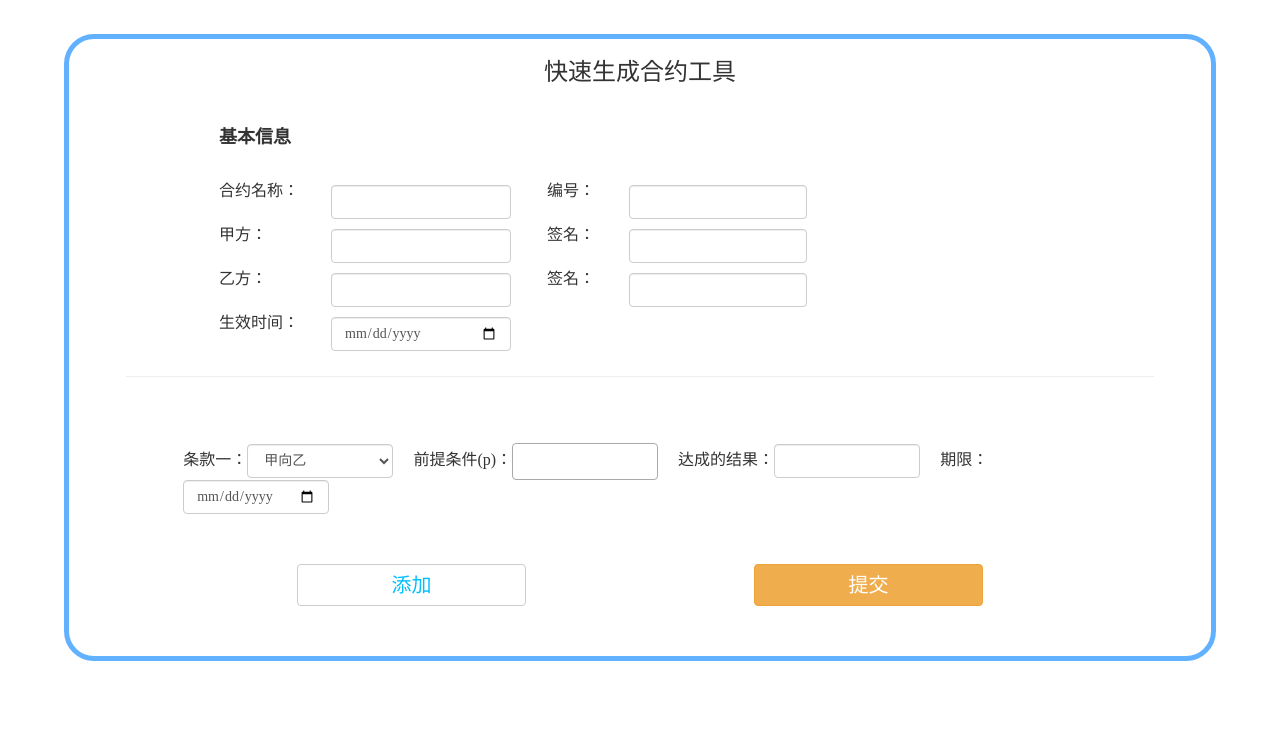
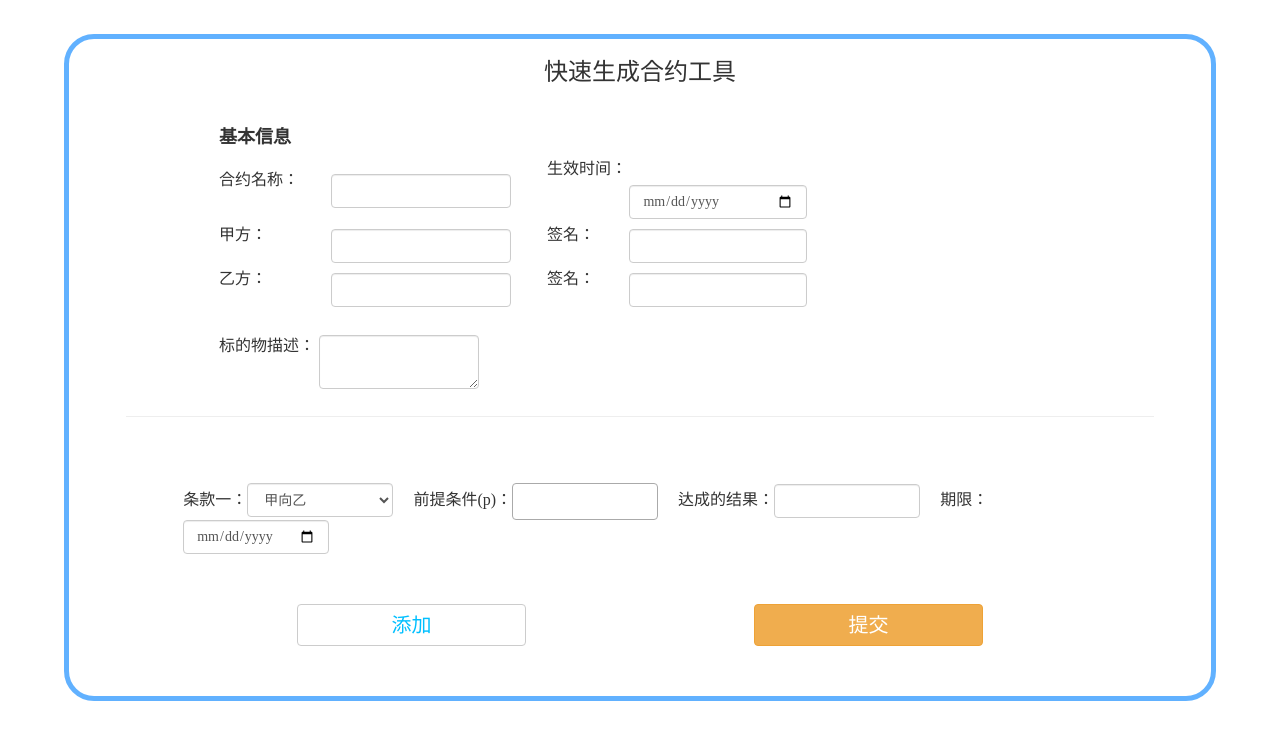
Before and after one commit to zhayujie/contract-page, a Flask app: template templates/contract.html in a window 1280 px wide. Shown: the part 135-876 px from the top of the page. Before the commit the page ends 796 px from the top, so only its background shows below. Run offline with Flask 2, Linux system fonts and the light colour scheme; the template is opened without the code that fills it: most values are stand-ins (such as "Sample title", 1, 10 or a date in 2020).

Commit message:
增加了标的物描述信息

```diff
--- a/templates/contract.html
+++ b/templates/contract.html
@@ -221,12 +221,12 @@
                     <tr>
                         <td>
                             合约名称：<input type="text" class="form-control" id="contract_name"/>
+
                         </td>
-                        &nbsp;
+
                         <td>
                             &nbsp;&nbsp;&nbsp;&nbsp;&nbsp;&nbsp;
-
-                            编号：<input type="text" class="form-control" id="contract_id"/>
+                            生效时间：<input type="date" class="form-control" id="valid_time"/>
                         </td>
                     </tr>
                     <tr>
@@ -248,12 +248,14 @@
                             签名：<input type="text" class="form-control" id="sig_b"/>
                         </td>
                     </tr>
-                    <tr>
-                        <td>
-                            生效时间：<input type="date" class="form-control" id="valid_time"/>
-                        </td>
-                    </tr>
                 </table>
+            </div>
+            <div style="margin-left: 150px;">
+                <br>
+                <div style="float: left">
+                标的物描述：
+            </div>
+                &nbsp;<textarea class="form-control" id="desc" rows="2" cols="10" style="width: 160px"></textarea>
             </div>
             <HR style="width:90%;color:deepskyblue;">
             <div style="width:80%;margin:15px auto;">
```
